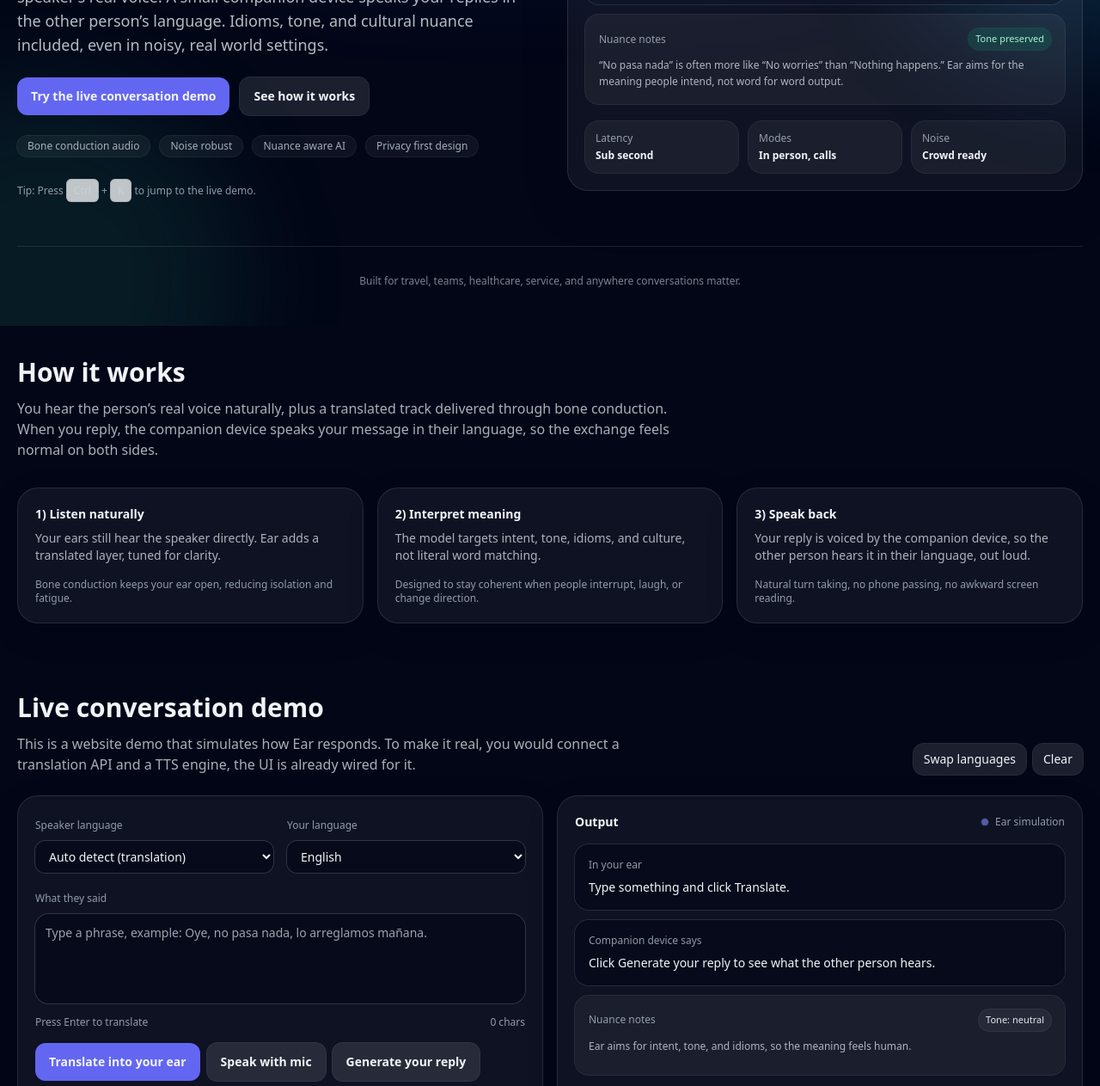
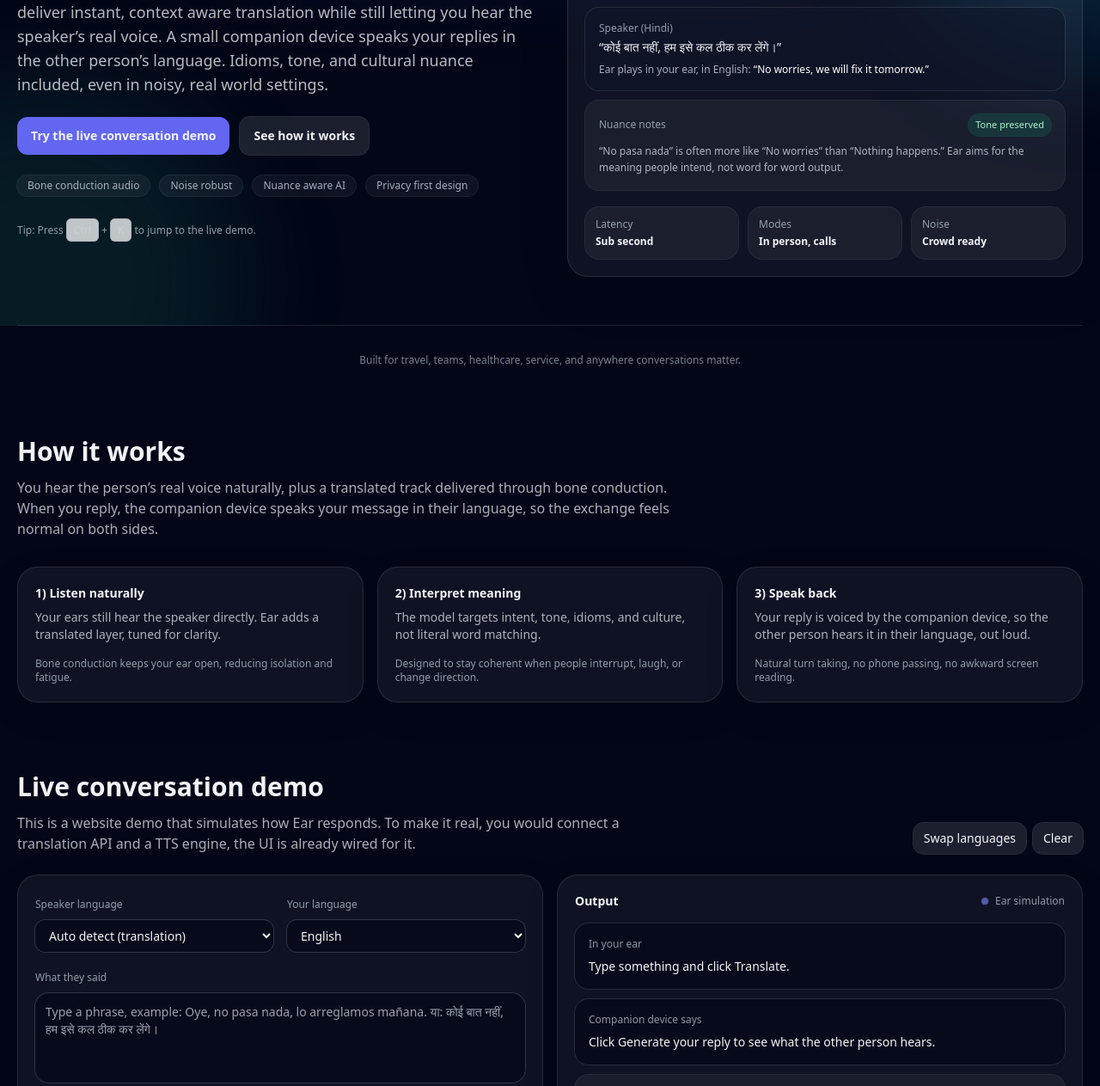
Before and after one commit to nzomorrodian/ear-company-2, a plain HTML site: page index.html in a window 1280 px wide. Shown: the part 421-1684 px from the top of the page at 86% size. Drawn offline with nearby package versions, Linux system fonts and the light colour scheme.

Commit message:
Add Hindi to demo

```diff
--- a/index.html
+++ b/index.html
@@ -134,6 +134,14 @@
                   </div>
                 </div>
 
+                <div class="rounded-2xl bg-slate-900/60 p-4 ring-1 ring-white/10">
+                  <div class="text-xs text-slate-300/70">Speaker (Hindi)</div>
+                  <div class="mt-1 text-sm">“कोई बात नहीं, हम इसे कल ठीक कर लेंगे।”</div>
+                  <div class="mt-2 text-xs text-slate-300/80">
+                    Ear plays in your ear, in English: <span class="text-white">“No worries, we will fix it tomorrow.”</span>
+                  </div>
+                </div>
+
                 <div class="rounded-2xl bg-white/5 p-4 ring-1 ring-white/10">
                   <div class="flex items-center justify-between">
                     <div class="text-xs text-slate-300/70">Nuance notes</div>
@@ -246,6 +254,7 @@
                   <option value="de">German</option>
                   <option value="ja">Japanese</option>
                   <option value="pt">Portuguese</option>
+                  <option value="hi">Hindi</option>
                   <option value="it">Italian</option>
                   <option value="vi">Vietnamese</option>
                 </select>
@@ -259,6 +268,7 @@
                   <option value="fr">French</option>
                   <option value="de">German</option>
                   <option value="ja">Japanese</option>
+                  <option value="hi">Hindi</option>
                   <option value="it">Italian</option>
                   <option value="vi">Vietnamese</option>
                 </select>
@@ -267,7 +277,7 @@
 
             <div class="mt-4">
               <label class="text-xs text-slate-300/70">What they said</label>
-              <textarea id="speakerText" rows="4" class="mt-2 w-full resize-none rounded-2xl bg-slate-950/60 p-3 text-sm ring-1 ring-white/15 focus:outline-none focus:ring-2 focus:ring-indigo-400" placeholder="Type a phrase, example: Oye, no pasa nada, lo arreglamos mañana."></textarea>
+              <textarea id="speakerText" rows="4" class="mt-2 w-full resize-none rounded-2xl bg-slate-950/60 p-3 text-sm ring-1 ring-white/15 focus:outline-none focus:ring-2 focus:ring-indigo-400" placeholder="Type a phrase, example: Oye, no pasa nada, lo arreglamos mañana. या: कोई बात नहीं, हम इसे कल ठीक कर लेंगे।"></textarea>
               <div class="mt-2 flex items-center justify-between text-xs text-slate-300/70">
                 <span>Press Enter to translate</span>
                 <span id="charCount">0</span>
@@ -715,7 +725,7 @@
       };
 
       const langLabel = {
-        en: "English", es: "Spanish", fr: "French", de: "German", ja: "Japanese", pt: "Portuguese", it: "Italian", vi: "Vietnamese", auto: "Auto"
+        en: "English", es: "Spanish", fr: "French", de: "German", ja: "Japanese", pt: "Portuguese", hi: "Hindi", it: "Italian", vi: "Vietnamese", auto: "Auto"
       };
       const langCode = {
         en: "en-US",
@@ -724,6 +734,7 @@
         de: "de-DE",
         ja: "ja-JP",
         pt: "pt-PT",
+        hi: "hi-IN",
         it: "it-IT",
         vi: "vi-VN"
       };
@@ -760,6 +771,14 @@
           translation: "That works, sounds good.",
           nuanceTag: "Intent first",
           nuance: "This often signals agreement, not just “it stands.”"
+        },
+        {
+          from: "hi",
+          textIncludes: ["कोई बात नहीं", "chinta mat karo", "चिंता मत करो"],
+          to: "en",
+          translation: "No worries, it’s all good.",
+          nuanceTag: "Calm reassurance",
+          nuance: "This is often reassurance in Hindi, not a literal statement."
         }
       ];
 
@@ -909,6 +928,7 @@
           de: "Perfekt, danke. Machen wir das so, ich melde mich gleich wieder.",
           it: "Perfetto, grazie. Facciamo così, ti ricontatto a breve.",
           ja: "了解です、ありがとうございます。その方向で進めましょう。すぐにフォローします。",
+          hi: "ठीक है, धन्यवाद। हम ऐसा ही करते हैं, मैं जल्द ही वापस संपर्क करूंगा।",
           pt: "Perfeito, obrigado. Vamos fazer assim, eu retorno em breve.",
           vi: "Rõ rồi, cảm ơn bạn. Mình sẽ làm như vậy và sẽ phản hồi sớm."
         };
```
